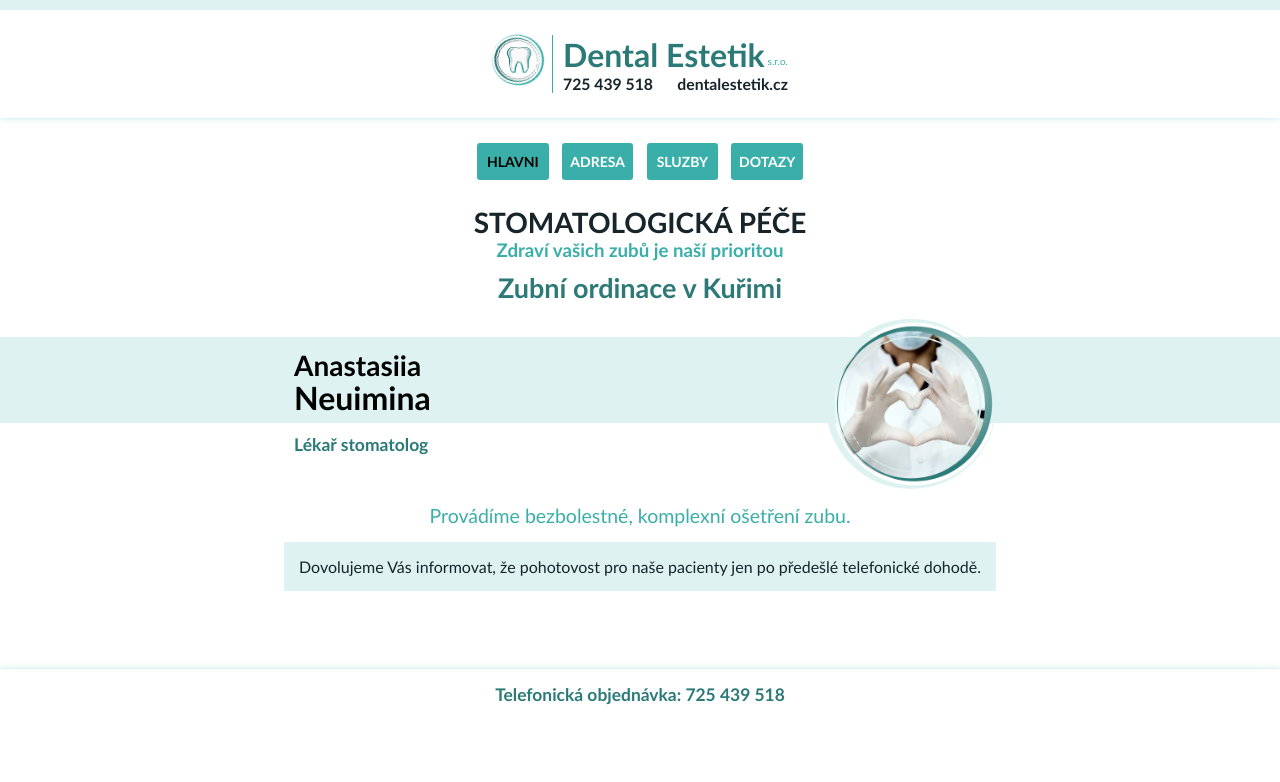
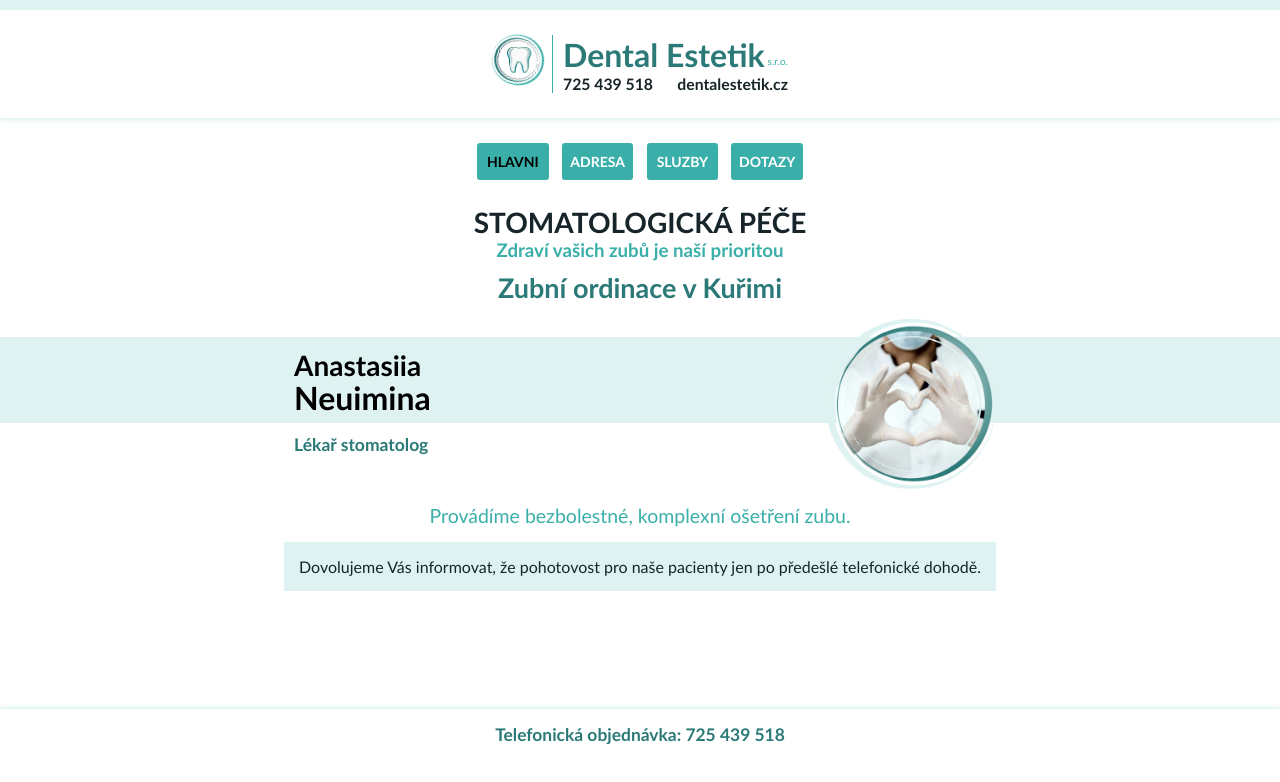
Before and after one commit to jdaianova/dantalestetik, a React (Create React App) app: page / in a window 1280 px wide. Shown: the top 782 px of the page. Built offline with nearby package versions, Linux system fonts and the light colour scheme.

Commit message:
9 commit

```diff
--- a/src/App.css
+++ b/src/App.css
@@ -5,7 +5,7 @@
 }
 
 .App {
-  height: 90vh;
+  height: 95vh;
   display: flex;
   align-items: center;
   justify-content: space-between;
@@ -19,6 +19,7 @@
   display: flex;
   justify-content: center;
   flex: 1;
+  overflow-y: scroll;
 }
 
 .App-main-container {
```
